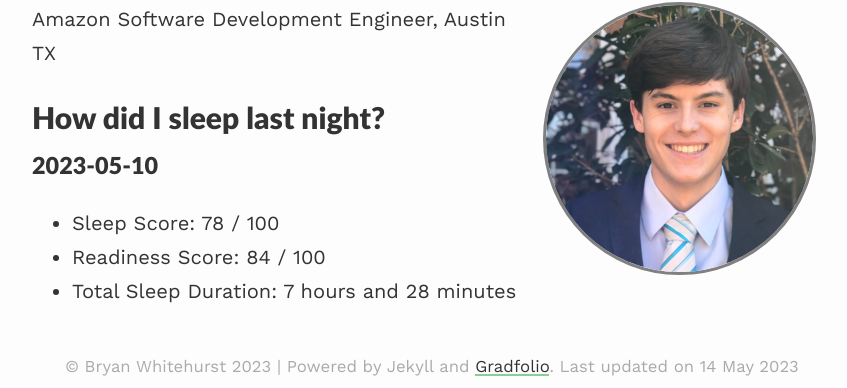
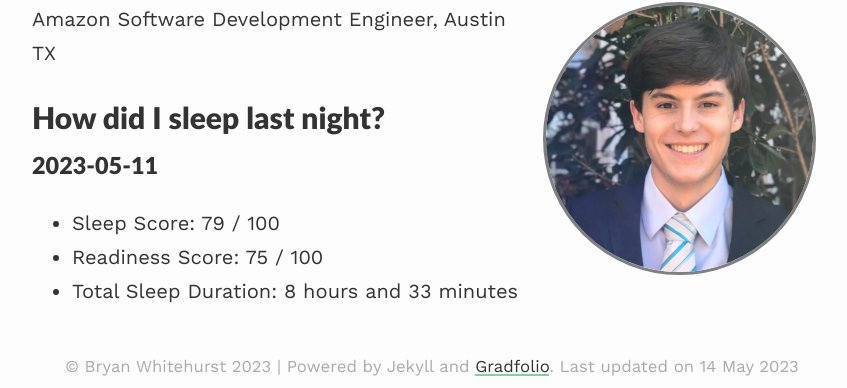
Before and after one commit to BryanWhitehurst/bryanwhitehurst.github.io, a Jekyll site: the page built from index.md, in a window 1280 px wide. Shown: the part 190-578 px from the top of the page, without its empty margins (208-1055 px from the left). Built offline with Jekyll 4.4.1, drawn with Linux system fonts in a browser that asks for light colours; nearby versions of some CDN libraries.

Commit message:
daily oura update

```diff
--- a/index.md
+++ b/index.md
@@ -10,7 +10,7 @@ published: true
 Amazon Software Development Engineer, Austin TX
 
 # How did I sleep last night?
-### 2023-05-10
-- Sleep Score: 78 / 100
-- Readiness Score: 84 / 100
-- Total Sleep Duration: 7 hours and 28 minutes
+### 2023-05-11
+- Sleep Score: 79 / 100
+- Readiness Score: 75 / 100
+- Total Sleep Duration: 8 hours and 33 minutes
```
